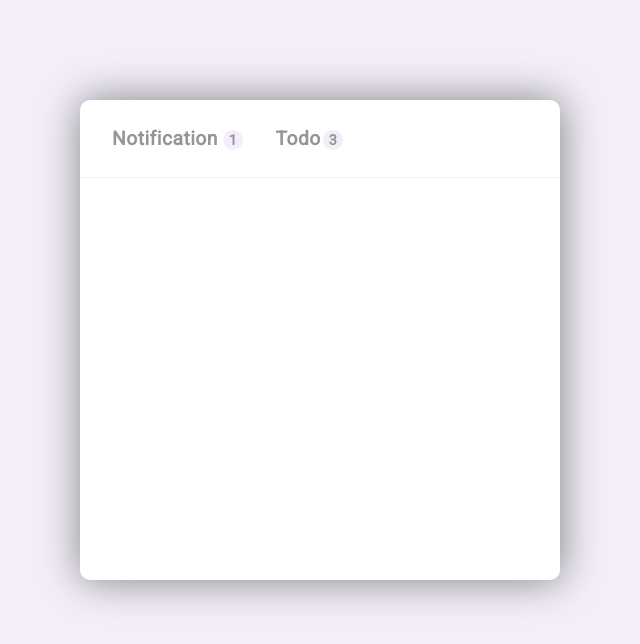
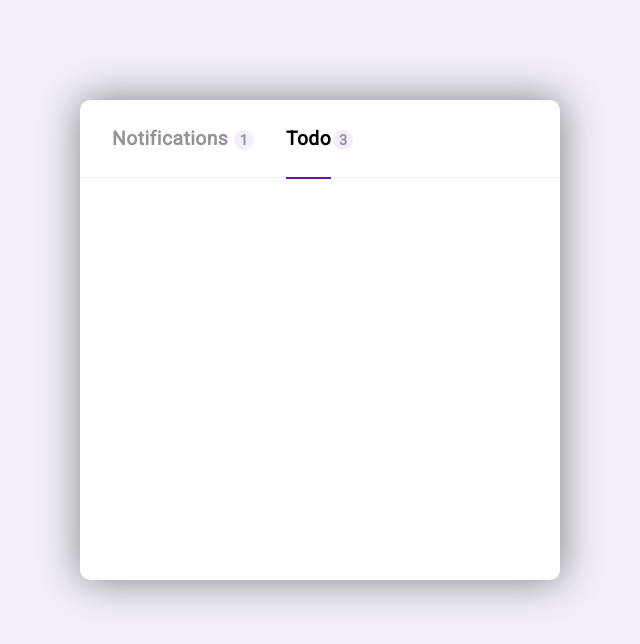
Before and after one commit to posi23/main-todo-list, a React (Create React App) app in the folder frontend/: page / in a window 1280 px wide. Shown: the top 644 px of the page, without its empty margins (320-960 px from the left). Built offline with nearby package versions, Linux system fonts and the light colour scheme.

Commit message:
implemented feature to change styling based on active tab; refactored main card into its own component

```diff
--- a/frontend/src/App.css
+++ b/frontend/src/App.css
@@ -54,6 +54,7 @@
 
 .active-bar{
   display: none;
+  color: black;
   position: absolute;
   width: 100%;
   height: 2px;
--- a/frontend/src/App.tsx
+++ b/frontend/src/App.tsx
@@ -1,36 +1,14 @@
-import React, { useRef } from 'react';
+import React, { useState } from 'react';
 import './App.css';
+import MainCard from './components/MainCard';
 
 function App() {
 
-  const notificationActiveBarRef = useRef<null | HTMLDivElement>(null)
-  const todoActiveBarRef = useRef<null | HTMLDivElement>(null)
-
-  const appointActiveBar = (activeBarRef: React.MutableRefObject<HTMLDivElement | null>) => {
-    if (activeBarRef.current !== null) {
-      activeBarRef.current.style.display = "block"
-    }
-  }
+  const [activeTab, setActiveTab] = useState<HTMLDivElement | null>(null)
 
   return (
-    <div className='main-card'>
-      <div className="tabs">
-        <div className="tab" onClick={(e) => appointActiveBar(notificationActiveBarRef)}>
-          Notification
-          <div className='notification-badge'>
-            <div className='noti-count'>1</div>
-          </div>
-          <div ref={notificationActiveBarRef} className='active-bar'></div>
-        </div>
-        <div className="tab" onClick={(e) => appointActiveBar(todoActiveBarRef)}>
-          Todo
-          <div className='notification-badge'>
-            <div className='noti-count'>3</div>
-          </div>
-          <div ref={todoActiveBarRef} className='active-bar'></div>
-        </div>
-      </div>
-    </div>
+
+    <MainCard activeTab={{ activeTab, setActiveTab }} />
   );
 }
 
--- /dev/null
+++ b/frontend/src/components/MainCard.tsx
@@ -0,0 +1,67 @@
+import React, { useCallback, useEffect, useRef } from 'react'
+
+interface IProps {
+  activeTab: {
+    activeTab: HTMLDivElement | null,
+    setActiveTab: React.Dispatch<React.SetStateAction<HTMLDivElement | null>>
+  }
+}
+function MainCard({ activeTab }: IProps) {
+
+  const notificationActiveBarRef = useRef<null | HTMLDivElement>(null)
+  const todoActiveBarRef = useRef<null | HTMLDivElement>(null)
+  const initialActiveTab = useRef<null | HTMLDivElement>(null)
+
+  const appointActiveBar = useCallback((element: HTMLDivElement) => {
+    if (activeTab.activeTab) activeTab.activeTab.style.color = "rgb(148, 147, 150)"
+
+    let tab = element.id
+    element.style.color = "#000"
+    activeTab.setActiveTab(element)
+    if (notificationActiveBarRef.current && todoActiveBarRef.current) {
+      switch (tab) {
+        case "notification":
+          notificationActiveBarRef.current.style.display = "block"
+          todoActiveBarRef.current.style.display = "none"
+          break;
+        case "todo":
+          notificationActiveBarRef.current.style.display = "none"
+          todoActiveBarRef.current.style.display = "block"
+          break;
+        default:
+          return
+      }
+    }
+  }, [activeTab])
+
+
+  useEffect(() => {
+    if (initialActiveTab.current)
+      appointActiveBar(initialActiveTab.current)
+  }, [appointActiveBar])
+
+
+  return (
+    <div className='main-card'>
+      <div className="tabs">
+        <div className="tab" id='notification' onClick={(e) => appointActiveBar(e.currentTarget)}>
+          Notifications
+          <div className='notification-badge'>
+            <div className='noti-count'>1</div>
+          </div>
+          <div ref={notificationActiveBarRef} className='active-bar'></div>
+        </div>
+        <div ref={initialActiveTab} className="tab" id='todo' onClick={(e) => appointActiveBar(e.currentTarget)}>
+          Todo
+          <div className='notification-badge'>
+            <div className='noti-count'>3</div>
+          </div>
+          <div ref={todoActiveBarRef} className='active-bar'></div>
+        </div>
+      </div>
+    </div>
+  );
+}
+
+
+export default MainCard
```
